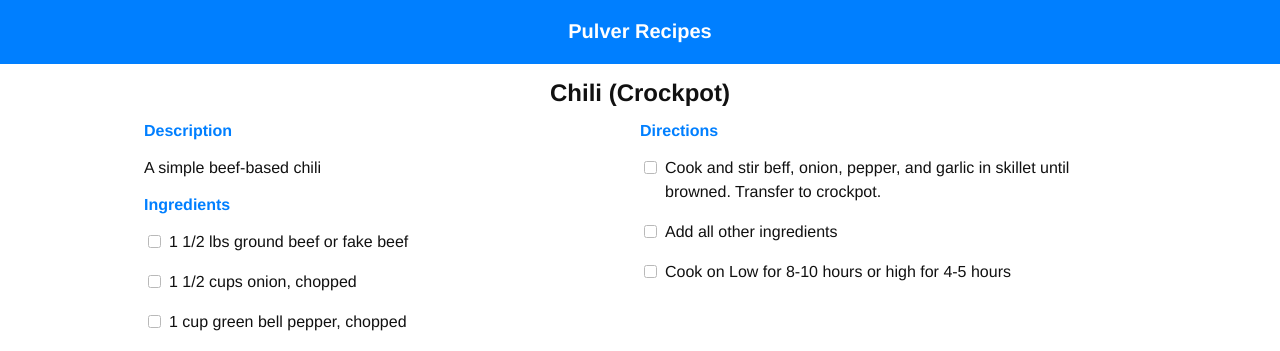
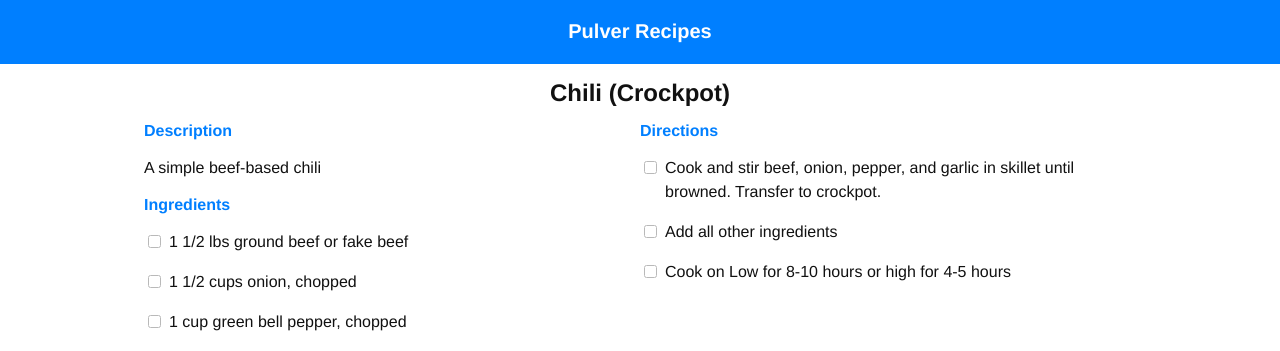
Before and after one commit to apulverizer/recipes, a Jekyll site: the page built from _recipes/crockpot-chili.md, in a window 1280 px wide. Shown: the top 351 px of the page. Built offline with Jekyll 4.4.1, drawn with Linux system fonts in a browser that asks for light colours; nearby versions of some CDN libraries; some web fonts are replaced.

Commit message:
Update crockpot-chili.md

```diff
--- a/_recipes/crockpot-chili.md
+++ b/_recipes/crockpot-chili.md
@@ -23,7 +23,7 @@ ingredients:
 
 
 directions:
-- Cook and stir beff, onion, pepper, and garlic in skillet until browned. Transfer to crockpot.
+- Cook and stir beef, onion, pepper, and garlic in skillet until browned. Transfer to crockpot.
 - Add all other ingredients
 - Cook on Low for 8-10 hours or high for 4-5 hours
 
```
